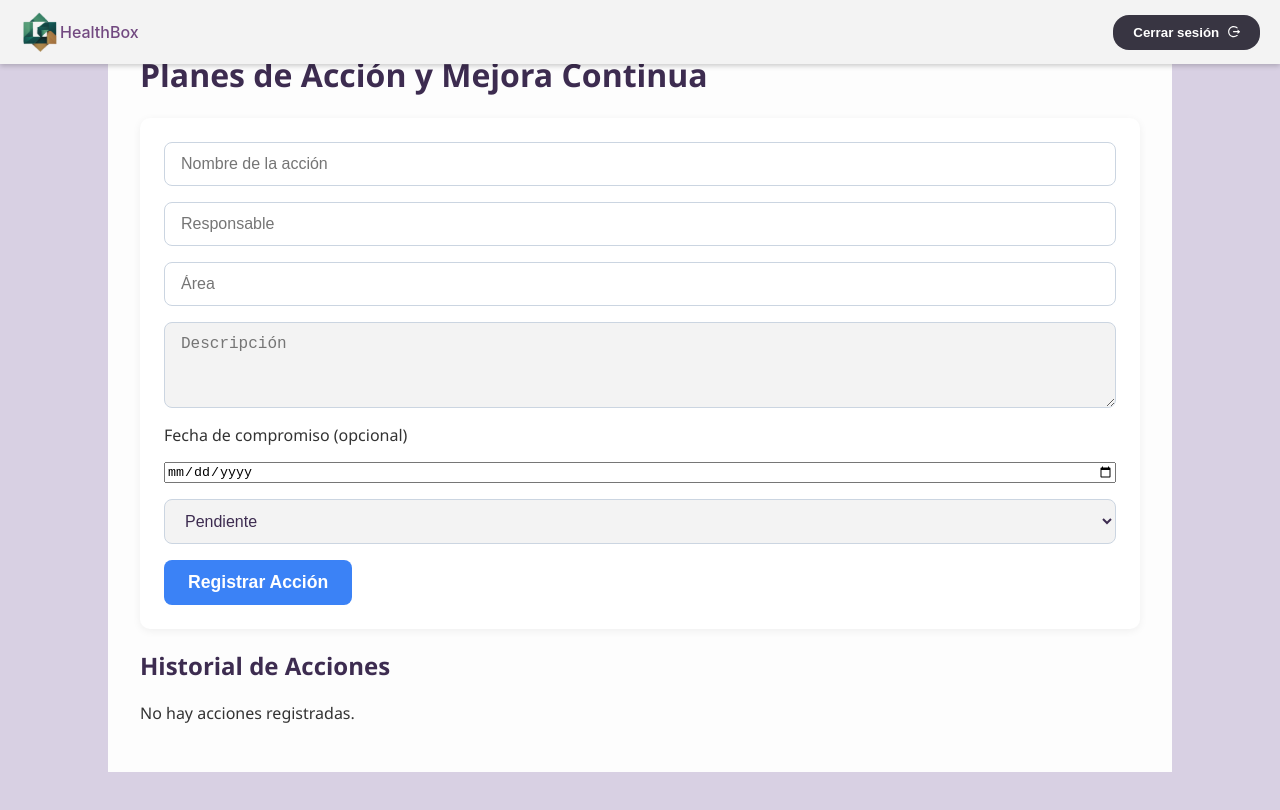
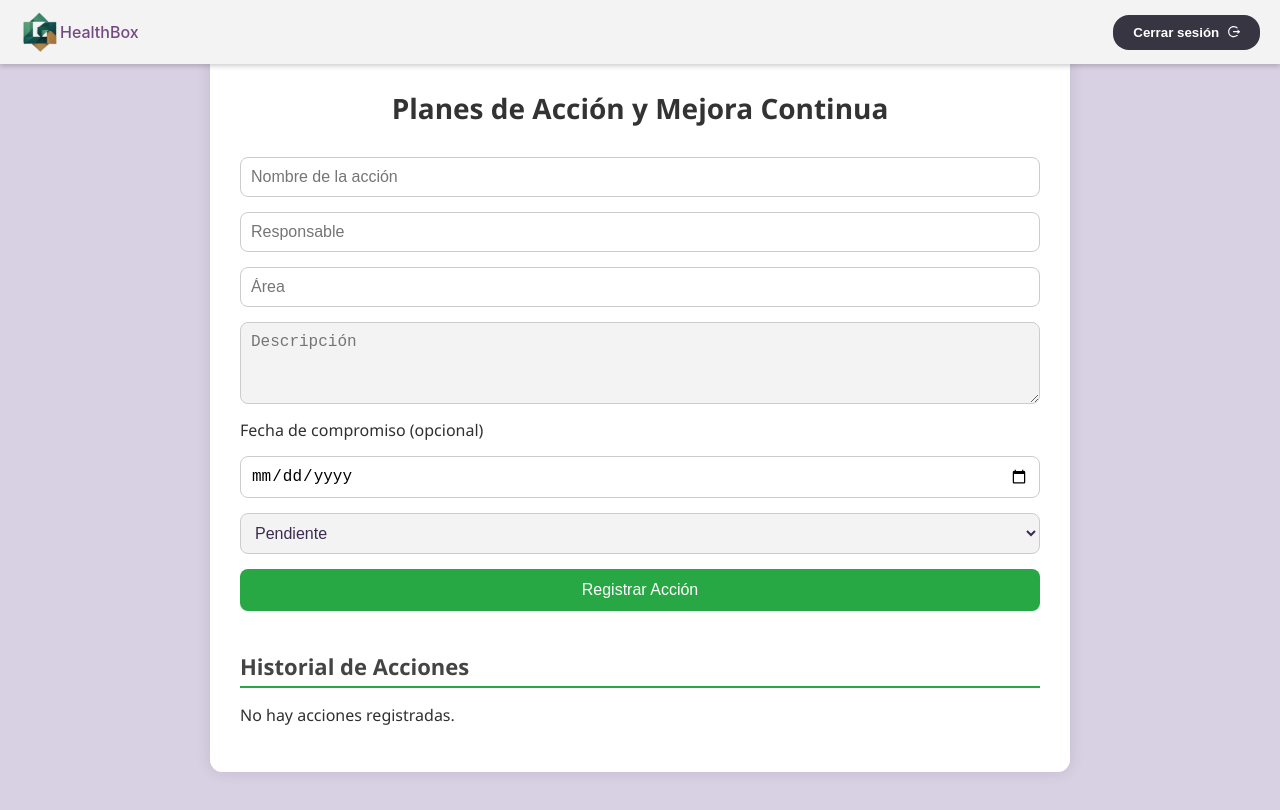
Before and after one commit to cfmoya324/TeamBox-HealthBox, a React (Create React App) app in the folder Frontend/: page /planes-accion in a window 1280 px wide. Built offline with nearby package versions, Linux system fonts and the light colour scheme; sample sign-in values are in the browser's storage.

Commit message:
Diseño css de Gestion de riesgos y planes de accion

```diff
--- a/Frontend/src/styles/GestionRiesgos.css
+++ b/Frontend/src/styles/GestionRiesgos.css
@@ -1,146 +1,80 @@
 /* styles/gestionRiesgos.css */
 
 .gestion-riesgos-container {
-  max-width: 1000px;
-  margin: 2rem auto;
-  padding: 2rem;
-  background-color: #fdfdfd;
+  max-width: 800px;
+  margin: 40px auto;
+  padding: 30px;
+  background: #ffffff;
   border-radius: 12px;
-  box-shadow: 0 4px 16px rgba(0, 0, 0, 0.08);
-  font-family: 'Segoe UI', Tahoma, Geneva, Verdana, sans-serif;
-  color: #333;
+  box-shadow: 0 0 15px rgba(0, 0, 0, 0.1);
+  font-family: "Segoe UI", sans-serif;
 }
 
-.gestion-riesgos-container h1 {
-  font-size: 2.2rem;
-  font-weight: 700;
-  color: #2c3e50;
+.gestion-titulo {
   text-align: center;
-  margin-bottom: 1.5rem;
-  border-bottom: 2px solid #3b82f6;
-  padding-bottom: 0.5rem;
+  font-size: 28px;
+  color: #333;
+  margin-bottom: 30px;
 }
 
-form {
-  background-color: #ffffff;
-  padding: 1.5rem;
-  border-radius: 10px;
-  box-shadow: 0 2px 8px rgba(0, 0, 0, 0.06);
+.formulario-riesgos {
   display: flex;
   flex-direction: column;
-  gap: 1rem;
+  gap: 15px;
 }
 
-input[type="text"],
-input[type="file"],
-select,
-textarea {
-  border: 1.5px solid #cbd5e1;
+.campo-formulario {
+  padding: 10px;
   border-radius: 8px;
-  padding: 0.75rem 1rem;
-  font-size: 1rem;
-  transition: border-color 0.3s;
+  border: 1px solid #ccc;
+  font-size: 16px;
 }
 
-input[type="text"]:focus,
-input[type="file"]:focus,
-select:focus,
-textarea:focus {
-  outline: none;
-  border-color: #3b82f6;
-  box-shadow: 0 0 0 3px rgba(59, 130, 246, 0.25);
+.boton-enviar {
+  padding: 12px;
+  font-size: 16px;
+  background-color: #007bff;
+  color: #fff;
+  border: none;
+  border-radius: 8px;
+  cursor: pointer;
+  transition: 0.3s;
 }
 
-button[type="submit"] {
-  background-color: #3b82f6;
-  color: white;
-  padding: 0.75rem 1.5rem;
-  border: none;
-  border-radius: 8px;
-  font-size: 1.1rem;
-  font-weight: 600;
-  cursor: pointer;
-  transition: background-color 0.25s;
-  align-self: flex-start;
-}
-
-button[type="submit"]:hover {
-  background-color: #2563eb;
+.boton-enviar:hover {
+  background-color: #0056b3;
 }
 
 .historial-container {
-  margin-top: 2.5rem;
+  margin-top: 40px;
 }
 
-.historial-container h2 {
-  font-size: 1.6rem;
-  font-weight: 700;
-  color: #34495e;
-  text-align: center;
-  margin-bottom: 1.5rem;
-  border-bottom: 1px solid #ccc;
-  padding-bottom: 0.4rem;
+.historial-titulo {
+  font-size: 22px;
+  color: #444;
+  margin-bottom: 15px;
+  border-bottom: 2px solid #007bff;
+  padding-bottom: 5px;
 }
 
 .filtro-nivel {
-  margin-bottom: 1.5rem;
-  text-align: center;
+  margin-bottom: 15px;
 }
 
 .filtro-nivel label {
-  font-weight: 600;
-  margin-right: 0.5rem;
-  color: #475569;
-}
-
-.filtro-nivel select {
-  padding: 0.5rem 0.75rem;
-  border-radius: 6px;
-  border: 1.5px solid #cbd5e1;
-  font-size: 1rem;
-  transition: border-color 0.3s;
-}
-
-.filtro-nivel select:focus {
-  border-color: #3b82f6;
-  box-shadow: 0 0 0 3px rgba(59, 130, 246, 0.25);
+  margin-right: 10px;
+  font-weight: bold;
 }
 
 .riesgos-lista {
   list-style: none;
   padding: 0;
-  display: flex;
-  flex-direction: column;
-  gap: 1rem;
 }
 
 .riesgo-item {
-  background-color: #f1f5f9;
-  border-radius: 10px;
-  padding: 1rem 1.25rem;
-  box-shadow: 0 2px 6px rgba(0, 0, 0, 0.05);
-  transition: background-color 0.2s ease;
+  background-color: #f1f9ff;
+  border: 1px solid #cce5ff;
+  border-radius: 8px;
+  padding: 15px;
+  margin-bottom: 15px;
 }
-
-.riesgo-item:hover {
-  background-color: #e2e8f0;
-}
-
-.riesgo-item p {
-  margin: 0.4rem 0;
-}
-
-.riesgo-item a {
-  color: #2563eb;
-  text-decoration: underline;
-  font-weight: 500;
-  transition: color 0.2s;
-}
-
-.riesgo-item a:hover {
-  color: #1d4ed8;
-}
-
-#Gestiontxt {
-  text-align: center;
-}
--- a/Frontend/src/styles/PlanesAccion.css
+++ b/Frontend/src/styles/PlanesAccion.css
@@ -1,124 +1,80 @@
 /* styles/planesAccion.css */
 
 .planes-container {
-  padding: 2rem;
-  max-width: 1000px;
-  margin: auto;
-  font-family: 'Segoe UI', Tahoma, Geneva, Verdana, sans-serif;
-  color: #333;
-  background-color: #fdfdfd;
+  max-width: 800px;
+  margin: 40px auto;
+  padding: 30px;
+  background: #ffffff;
+  border-radius: 12px;
+  box-shadow: 0 0 15px rgba(0, 0, 0, 0.1);
+  font-family: "Segoe UI", sans-serif;
 }
 
-.planes-title {
-  font-size: 2rem;
-  font-weight: 600;
-  margin-bottom: 2rem;
+.titulo {
   text-align: center;
-  color: #2c3e50;
-  border-bottom: 2px solid #3498db;
-  padding-bottom: 0.5rem;
+  font-size: 28px;
+  color: #333;
+  margin-bottom: 30px;
 }
 
-.planes-form {
+.formulario {
   display: flex;
-  flex-wrap: wrap;
-  gap: 1rem;
-  margin-bottom: 2rem;
-  background-color: #ffffff;
-  padding: 1.5rem;
-  border-radius: 10px;
-  box-shadow: 0 2px 8px rgba(0, 0, 0, 0.06);
+  flex-direction: column;
+  gap: 15px;
 }
 
-.planes-form input,
-.planes-form select {
-  flex: 1;
-  min-width: 200px;
-  padding: 0.75rem;
+.formulario input,
+.formulario textarea,
+.formulario select {
+  padding: 10px;
+  border-radius: 8px;
   border: 1px solid #ccc;
-  border-radius: 8px;
-  transition: border-color 0.3s;
+  font-size: 16px;
 }
 
-.planes-form input:focus,
-.planes-form select:focus {
-  outline: none;
-  border-color: #3498db;
+.formulario button {
+  padding: 12px;
+  font-size: 16px;
+  background-color: #28a745;
+  color: #fff;
+  border: none;
+  border-radius: 8px;
+  cursor: pointer;
+  transition: 0.3s;
 }
 
-.planes-form button {
-  padding: 0.75rem 1.25rem;
-  background-color: #3498db;
-  color: white;
-  border: none;
-  border-radius: 8px;
-  font-weight: 500;
-  cursor: pointer;
-  transition: background-color 0.3s;
+.formulario button:hover {
+  background-color: #218838;
 }
 
-.planes-form button:hover {
-  background-color: #2980b9;
+.historial {
+  margin-top: 40px;
 }
 
-.planes-table {
-  width: 100%;
-  border-collapse: collapse;
-  margin-top: 1rem;
-  background-color: #fff;
-  border-radius: 12px;
-  overflow: hidden;
-  box-shadow: 0 2px 12px rgba(0, 0, 0, 0.05);
+.historial h2 {
+  font-size: 22px;
+  color: #444;
+  margin-bottom: 15px;
+  border-bottom: 2px solid #28a745;
+  padding-bottom: 5px;
 }
 
-.planes-table th,
-.planes-table td {
-  padding: 1rem;
-  text-align: left;
+.acciones-lista {
+  list-style: none;
+  padding: 0;
 }
 
-.planes-table th {
-  background-color: #3498db;
-  color: white;
-  font-weight: 600;
+.accion-item {
+  background-color: #f3fff3;
+  border: 1px solid #bdf0bd;
+  border-radius: 8px;
+  padding: 15px;
+  margin-bottom: 15px;
 }
 
-.planes-table tr:nth-child(even) {
-  background-color: #f9f9f9;
+.select-estado {
+  margin-top: 8px;
+  padding: 6px;
+  border-radius: 5px;
+  border: 1px solid #ccc;
 }
-
-.planes-table tr:hover {
-  background-color: #eef6fc;
-}
-
-.planes-actions {
-  display: flex;
-  gap: 0.5rem;
-}
-
-.planes-actions button {
-  padding: 0.5rem 0.75rem;
-  font-size: 0.875rem;
-  border: none;
-  border-radius: 6px;
-  cursor: pointer;
-  transition: background-color 0.3s;
-}
-
-.planes-actions .edit {
-  background-color: #f1c40f;
-  color: white;
-}
-
-.planes-actions .edit:hover {
-  background-color: #d4ac0d;
-}
-
-.planes-actions .delete {
-  background-color: #e74c3c;
-  color: white;
-}
-
-.planes-actions .delete:hover {
-  background-color: #c0392b;
-}
```
